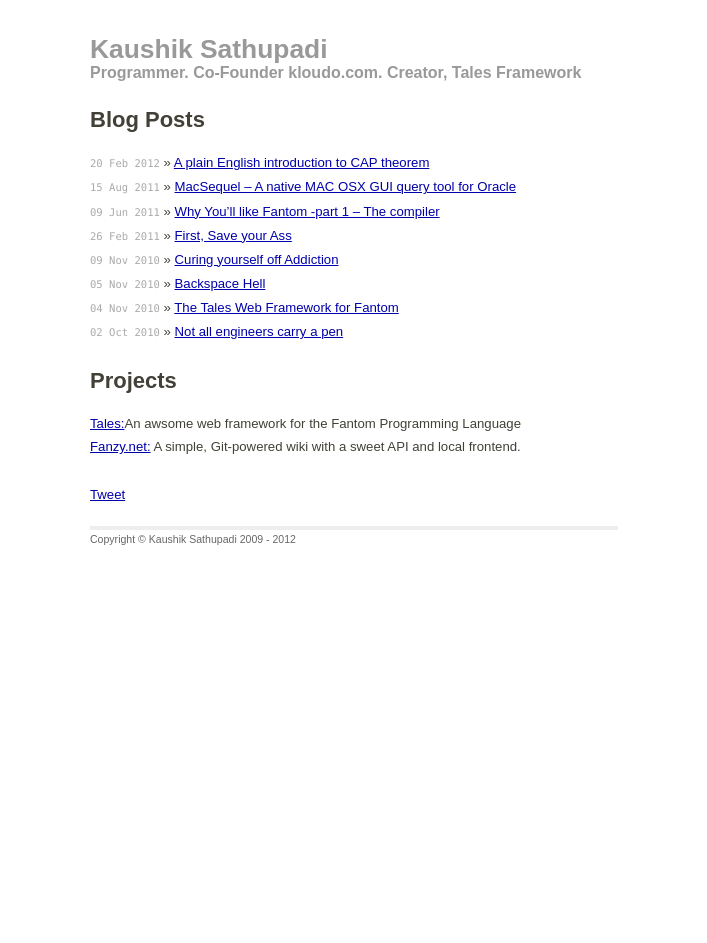
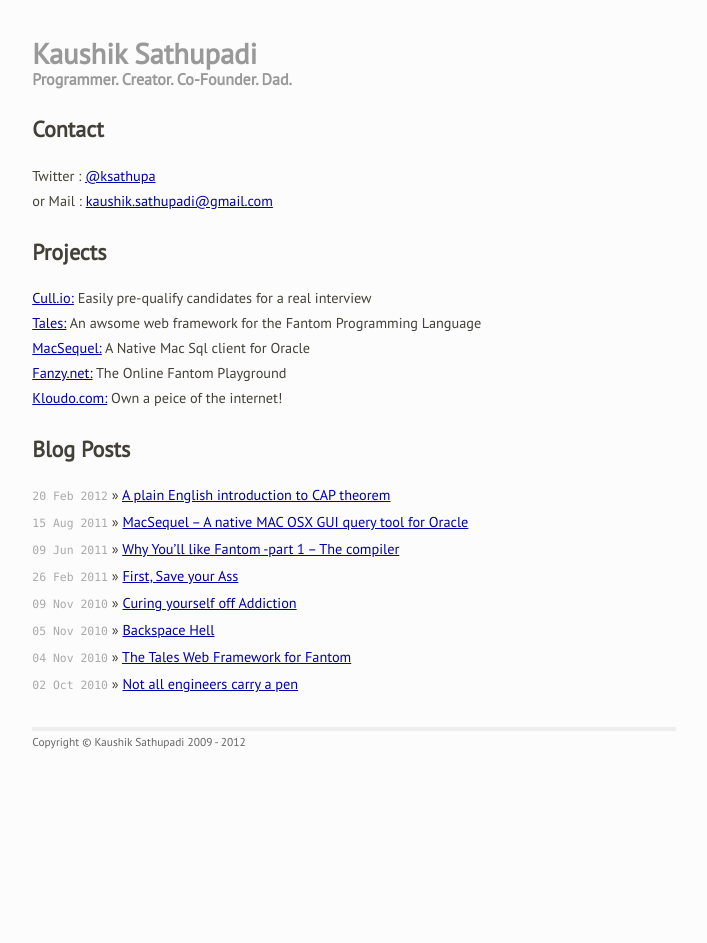
Before and after one commit to ksat/ksat.github.com, a Jekyll site: the page built from index.html, in a window 1280 px wide. Shown: the whole page, without its empty margins (286-993 px from the left). Built offline with Jekyll 4.4.1, drawn with Linux system fonts in a browser that asks for light colours; Markdown is read by kramdown in place of the engine named in the settings; comment, search, counter and statistics services are not loaded.

Commit message:
Import all from wordpress

```diff
--- a/_layouts/default.html
+++ b/_layouts/default.html
@@ -10,6 +10,7 @@
 
    <!-- Homepage CSS -->
    <link rel="stylesheet" href="/css/screen.css" type="text/css" media="screen, projection" />
+   <link href='https://fonts.googleapis.com/css?family=PT+Sans&subset=latin' rel='stylesheet' type='text/css' />
 
 </head>
 <body>
@@ -19,14 +20,12 @@
   <div class="title">
     <a href="/">Kaushik Sathupadi</a>
     <div class="description">
-      Programmer. Co-Founder kloudo.com. Creator, Tales Framework
+      Programmer. Creator. Co-Founder.  Dad.
     </div>
   </div>
 
   {{ content }}
-  <div>
-    <a href="http://twitter.com/share" class="twitter-share-button" data-count="none" data-via="ksathupa">Tweet</a><script type="text/javascript" src="http://platform.twitter.com/widgets.js"></script>
-  </div>
+
   <div class="footer">
     Copyright © Kaushik Sathupadi 2009 - 2012
 
--- a/_posts/2012-02-20-a-plain-english-introduction-to-cap-theorem.textile
+++ b/_posts/2012-02-20-a-plain-english-introduction-to-cap-theorem.textile
@@ -1,6 +1,7 @@
 ---
 layout: post
 title: A plain English introduction to CAP theorem
+permalink: /a-plain-english-introduction-to-cap-theorem
 ---
 
 h1. A plain english introduction to CAP Theorem
--- a/css/screen.css
+++ b/css/screen.css
@@ -16,15 +16,11 @@ html, body {
 }
 
 body {
-  background-color: white;
-  /*
-  font: 13.34px helvetica, arial, clean, sans-serif;
-  *font-size: small;
-  */
-  font-family: Arial, Helvetica, sans-serif;
+  background:#fcfcfc;
+  font-family: 'pt sans',arial,helvetica,sans-serif !important;
   text-align: center;
   color: #424037;
-  font-size: 12px;
+  font-size: 13px;
 }
 
 h1, h2, h3, h4, h5, h6 {
@@ -41,7 +37,7 @@ h1 {
 }
 
 h2 {
-  font-size: 14px;
+  font-size: 15px;
 }
 
 p {
@@ -52,13 +48,29 @@ a {
   color: #00a;
 }
 
+#post a {
+  text-decoration: none;
+  color:  #BC7134;
+}
+
+.dsq-comment-header a{
+  color: #666;
+}
+
+#dsq-global-toolbar, #dsq-footer, .dsq-trackback-url, .dsq-brlink, #dsq-account-dropdown{
+  display: none;
+}
+
+
 a:hover {
   color: black;
 }
 
+/*
 a:visited {
   color: #a0a;
 }
+*/
 
 table {
   font-size: inherit;
@@ -95,7 +107,7 @@ ul.posts {
 .site {
   font-size: 110%;
   text-align: justify;
-  width: 40em;
+  width: 45em;
   margin: 3em auto 2em auto;
   line-height: 1.5em;
 }
--- a/index.html
+++ b/index.html
@@ -2,8 +2,23 @@
 layout: default
 title: Kaushik Sathupadi
 ---
+<div id="home">
+  <h1>Contact</h1>
+  <ul class="posts">
+    <li>Twitter : <a href="http://www.twitter.com/_ksat" target="_blank">@ksathupa</a></li>
+    <li>or Mail : <a href="mailto:kaushik.sathupadi@gmail.com">kaushik.sathupadi@gmail.com</a></li>
+  </ul>
 
-<div id="home">
+  <h1>Projects</h1>
+  <ul class="posts">
+    <li><a href="http://www.cull.io">Cull.io:</a> Easily pre-qualify candidates for a real interview</li>
+    <li><a href="http://www.talesframework.org">Tales:</a> An awsome web framework for the Fantom Programming Language</li>
+    <li><a href="http://www.macsequel.com/">MacSequel:</a> A Native Mac Sql client for Oracle</li>
+    <li><a href="http://www.fanzy.net">Fanzy.net:</a> The Online Fantom Playground</li>
+    <li><a href="http://www.kloudo.com">Kloudo.com:</a> Own a peice of the internet!</li>
+  </ul>
+
+
   <h1>Blog Posts</h1>
   <ul class="posts">
     {% for post in site.posts %}
@@ -11,9 +26,5 @@ title: Kaushik Sathupadi
     {% endfor %}
   </ul>
 
-  <h1>Projects</h1>
-  <ul class="posts">
-    <li><a href="http://www.talesframework.org">Tales:</a>An awsome web framework for the Fantom Programming Language</li>
-    <li><a href="http://www.fanzy.net">Fanzy.net:</a> A simple, Git-powered wiki with a sweet API and local frontend.</li>
-  </ul>
+
 </div>
```
Also changed, not shown: _layouts/post.html (+28 -0 lines).
